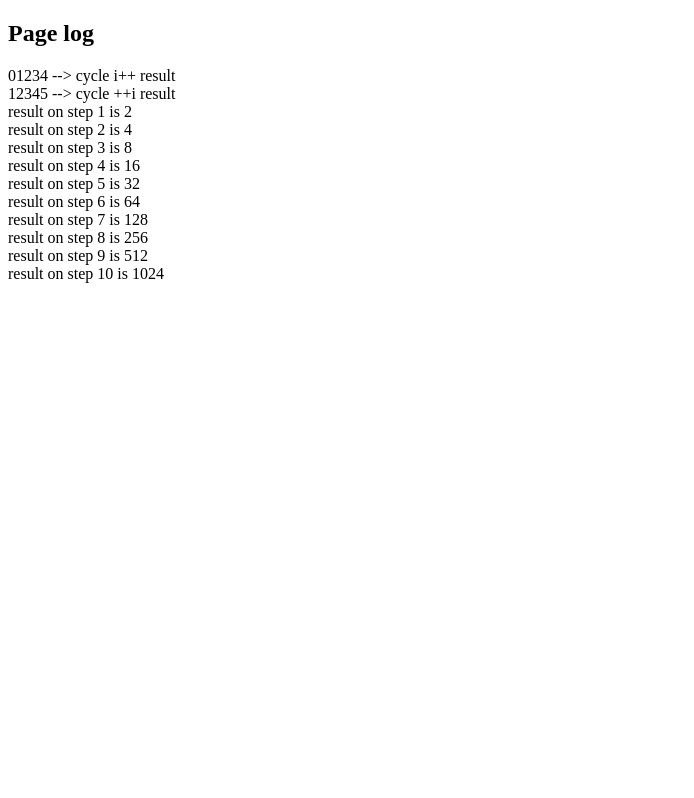
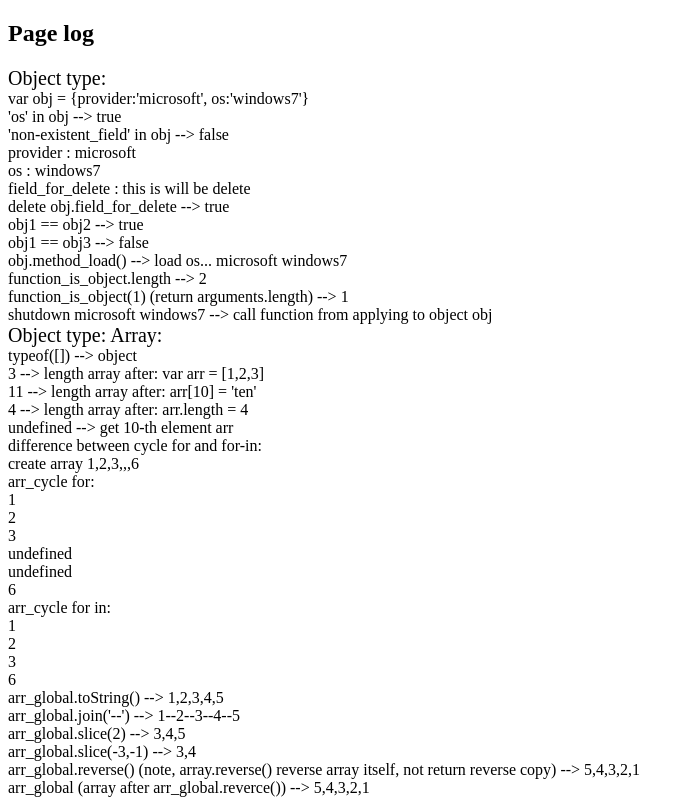
Before and after one commit to CocoJu/jsstudy, a website: page index.html in a window 1280 px wide. Shown: the top 798 px of the page, without its empty margins (0-694 px from the left). Drawn offline with nearby package versions, Linux system fonts and the light colour scheme.

Commit message:
working with objects

```diff
--- a/basic/control_structures.js
+++ b/basic/control_structures.js
@@ -12,7 +12,7 @@ function cycles(){
     log(placeholder, ["cycle ++i result"])
 
     /*
-    ** instructions divider in condition cycle for is "," instead ";"
+    ** instructions divider in condition cycle FOR is "," instead ";"
      */
     for(var cnt = 1, result = 1, num = 2, exp = 10;
             cnt <= exp;
--- a/basic/functions.js
+++ b/basic/functions.js
@@ -15,7 +15,27 @@ function test_namespace(){
 
 }
 
+/**
+ * circuit example
+ * need global namespace
+ */
+
+function make_add(base){
+    return function(num){
+        return num + base;
+    }
+}
+var add_two = make_add(2);
+var add_five = make_add(5);
+
 function function_declaration(){
+    log("function_declaration", [$h]);
+    /**
+     * circuit example
+     */
+    log("add_two(5)",[$eval]);
+    log("add_five(10)", [$eval]);
+
     // IMPORTANT!
     /**
      * function available because before perform sctipt, interpretress analyse this file
@@ -26,7 +46,7 @@ function function_declaration(){
     /**
      * function not available - foo not assigned
      */
-    foo();
+    //foo();
 
     var foo = function(){
         log("function foo performed");
@@ -36,18 +56,6 @@ function function_declaration(){
         log("function bar performed");
     }
 
-    /**
-     * circuit example
-     */
 
-    function make_add(base){
-        return function(){
-            return num + base;
-        }
-    }
-    var add_two = make_add(2);
-    log("add_two(10)",[$eval]);
-    var add_five = make_add(5);
-    log("add_five(10)", [$eval]);
 
 }
--- a/basic/fundamental.js
+++ b/basic/fundamental.js
@@ -43,6 +43,14 @@ function data_types(){
     log("Boolean('anystring')", [$eval]);
     log("Boolean(0)", [$eval]);
     log("Boolean(-1)",[$eval]);
+
+    /**
+     * Data type: Object:
+     */
+    log("data types: Object:", [$h]);
+    log("typeof({field1:'field1', field2:'field2'})", [$eval]);
+    log("typeof({})", [$eval]);
+
 }
 
 function operators(){
--- /dev/null
+++ b/basic/objects.js
@@ -0,0 +1,121 @@
+var obj = {
+    provider:"microsoft",
+    os:"windows7",
+    field_for_delete:"this is will be delete"
+};
+var obj1 = {a:1};
+var obj2 = obj1;
+var obj3 = {a:1}
+
+function function_is_object(arg1, arg2){
+    return arguments.length;
+}
+
+arr_global = [1,2,3,4,5];
+
+function objects(){
+
+    /**
+     * Object type
+     */
+    log("Object type:",[$h]);
+
+    log("var obj = {provider:'microsoft', os:'windows7'}");
+    log("'os' in obj", [$eval]);
+    log("'non-existent_field' in obj", [$eval]);
+    for(var field in obj){
+        log(field + " : " + obj[field]);
+    }
+    var user = {};
+
+
+    user.name = "Petua";
+    user.age = 25;
+    var user2 = {
+        name: "Vasua",
+        age: 30
+    };
+
+    log("delete obj.field_for_delete", [$eval]);
+
+    log("obj1 == obj2", [$eval]);
+    log("obj1 == obj3", [$eval]);
+
+    obj.method_load = function(){
+        return "load os... " + this.provider + " " + this.os;
+    }
+
+    log("obj.method_load()", [$eval]);
+
+    log("function_is_object.length", [$eval]);
+    log("function_is_object(1)", [$eval, "return arguments.length"]);
+
+    function shutdown_os(){
+        return "shutdown " + this.provider + " " + this.os;
+    }
+
+    //shutdown_os.apply(obj);
+    log(shutdown_os.call(obj), ["call function from applying to object obj"]);
+
+    /**
+     * Array - object type
+     */
+    log("Object type: Array:",[$h]);
+
+    log("typeof([])", [$eval]);
+
+    var arr = [1,2,3]
+    log(arr.length, ["length array after: var arr = [1,2,3]"]);
+    arr[10] = "ten";
+    log(arr.length, ["length array after: arr[10] = 'ten'"]);
+    arr.length = 4;
+    log(arr.length, ["length array after: arr.length = 4"]);
+    log(arr[10], ["get 10-th element arr"]);
+
+    /**
+     * difference between cycle for and for-in: cycle for get undefined element,
+     * for-in skip undefined
+     */
+    log("difference between cycle for and for-in:");
+    var arr_cycle = [1,2,3, , ,6];
+    log("create array " + arr_cycle);
+    log("arr_cycle for:");
+    for(var element = 0; element < arr_cycle.length; element++){
+        log(arr_cycle[element]);
+    }
+    log("arr_cycle for in:");
+    for(var element in arr_cycle){
+        log(arr_cycle[element]);
+    }
+
+    log("arr_global.toString()", [$eval]);
+    log("arr_global.join('--')", [$eval]);
+    log("arr_global.slice(2)", [$eval]);
+    log("arr_global.slice(-3,-1)", [$eval]);
+    log("arr_global.reverse()", [$eval, "note, array.reverse() reverse array itself" +
+        ", not return reverse copy"]);
+    log("arr_global ", [$eval, "array after arr_global.reverce()"]);
+    log("arr_global = [121,33,9,45]", [$eval]);
+
+    // IMPORTANT!
+    log("arr_global.sort()", [$eval, "sort() sorting elements of arrray " +
+        "by comparing as string values"]);
+    log("arr_global.sort(function(a,b){return a-b;})", [$eval, "but if we wanna that " +
+        "sort() comparing numeric value, " +
+            "need put as argument function-comparator"]);
+
+    log("arr_global.pop()",[$eval]);
+    log("arr_global",[$eval, "after pop"]);
+    log("arr_global.push(121)",[$eval]);
+    log("arr_global",[$eval, "after push"]);
+    log("arr_global.shift()",[$eval]);
+    log("arr_global",[$eval, "after shift"]);
+    log("arr_global.unshift(9)",[$eval]);
+    log("arr_global",[$eval, "after unshift"]);
+
+    log("arr_global.splice(1,2)",[$eval]);
+    log("arr_global",[$eval, "after splice"]);
+    log("arr_global.splice(1,0,3,2,1,0)",[$eval]);
+    log("arr_global",[$eval, "after splice"]);
+
+}
--- a/common/controller.js
+++ b/common/controller.js
@@ -1,5 +1,7 @@
 //variables();
 //data_types();
 //operators();
-test_namespace();
-cycles();
+//test_namespace();
+//function_declaration();
+//cycles();
+objects();
--- a/index.html
+++ b/index.html
@@ -13,6 +13,7 @@
     <script type="text/javascript" src="./basic/fundamental.js"></script>
     <script type="text/javascript" src="./basic/control_structures.js"></script>
     <script type="text/javascript" src="./basic/functions.js"></script>
+    <script type="text/javascript" src="./basic/objects.js"></script>
     <script type="text/javascript" src="./common/controller.js"></script>
 </body>
 
```
